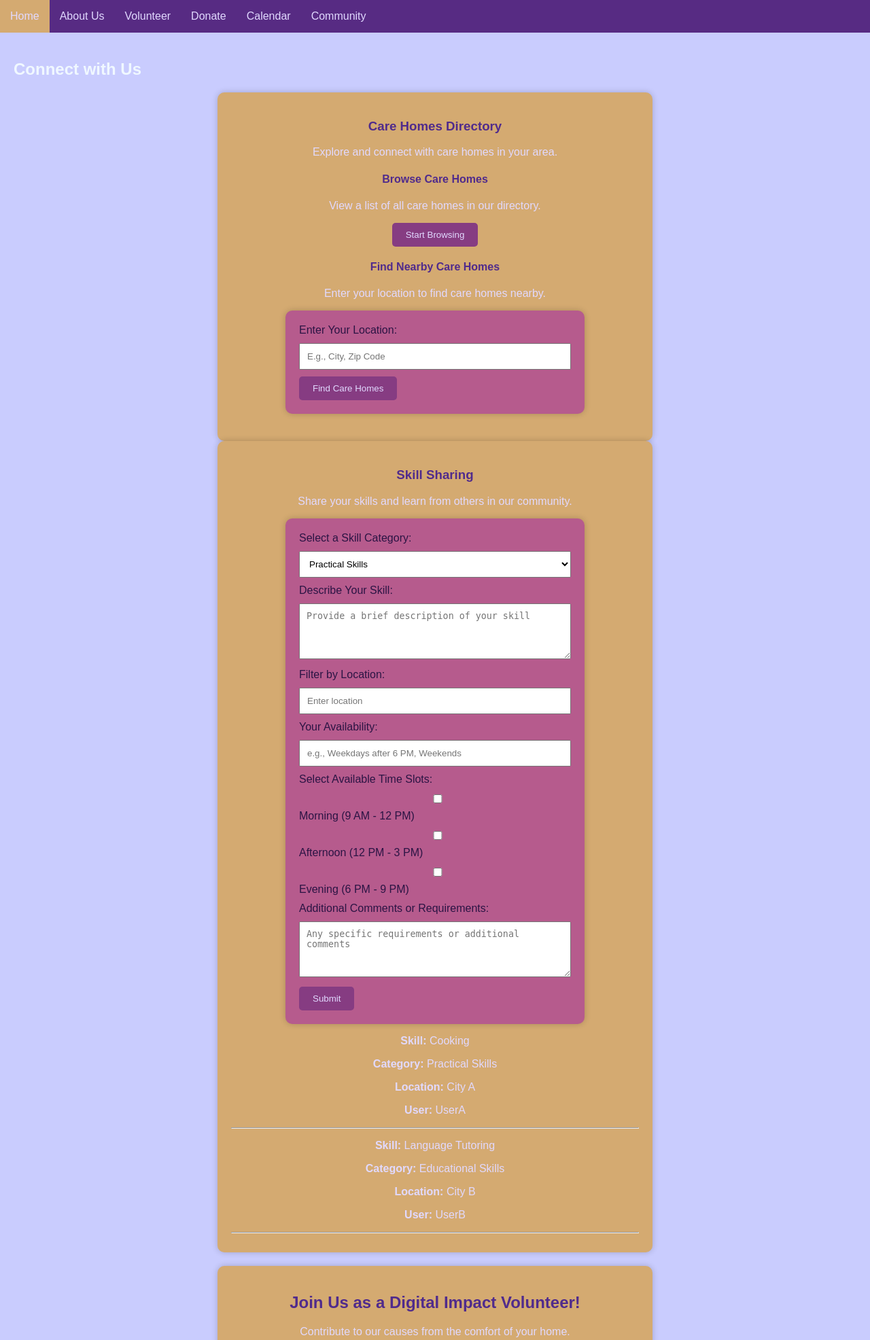
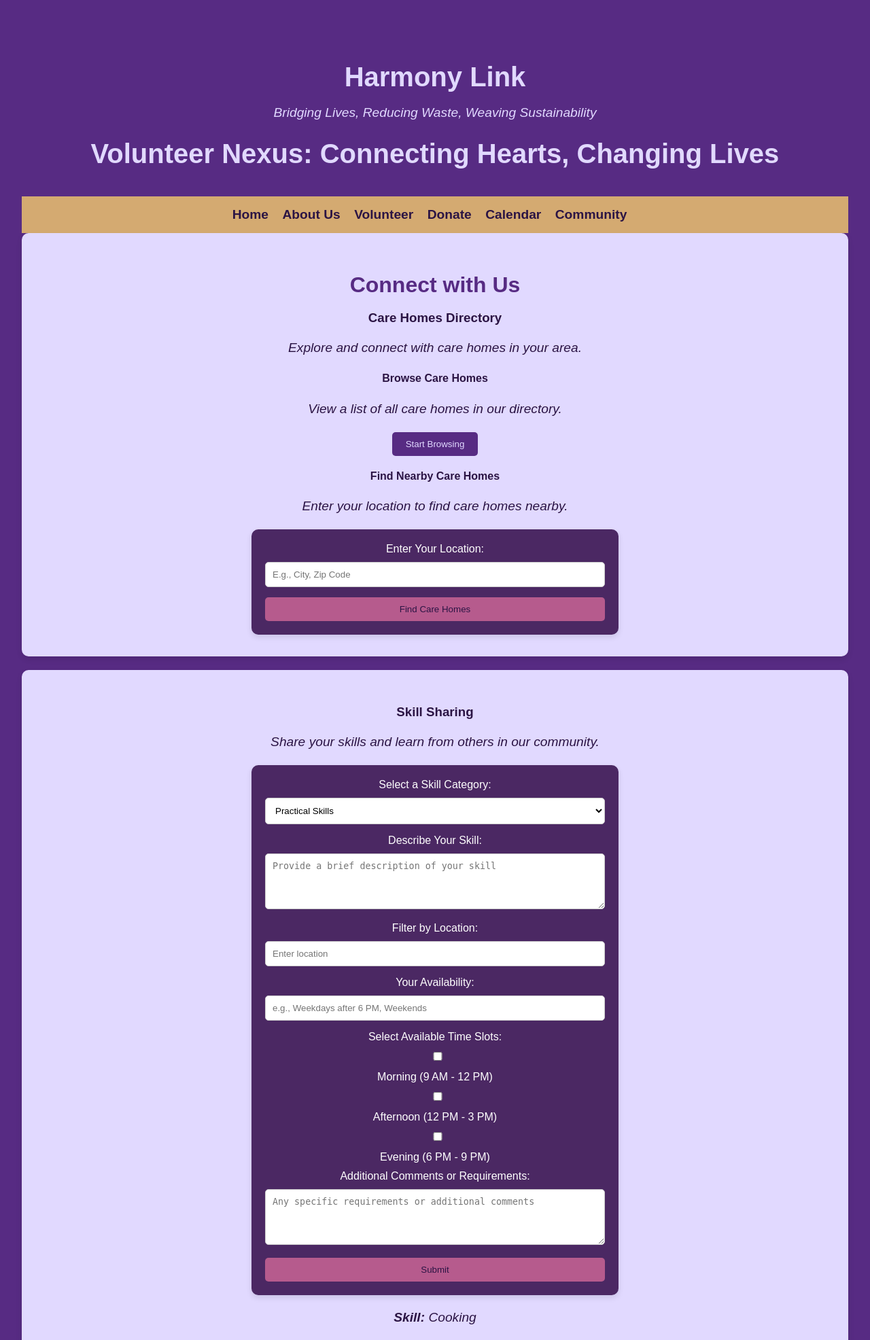
Before and after one commit to PSunidhi03/HarmonyLink, a Flask app: page /volunteer.html in a window 1280 px wide. Shown: the top 1972 px of the page at 68% size. Run offline with Flask 3, Linux system fonts and the light colour scheme.

Commit message:
Update CSS and HTML files for the website.

```diff
--- a/static/css/volunteer.css
+++ b/static/css/volunteer.css
@@ -1,3 +1,4 @@
+/* Global Styles */
 :root {
     --white: #e1d9ff;
     --dark-purple: #2b1444;
@@ -10,100 +11,193 @@
 }
 
 body {
-    background-color: var(--dark-purple);
-    color: var(--white);
+    background-color: var(--white);
+    color: var(--dark-purple);
     font-family: 'Arial', sans-serif;
     margin: 0;
+    padding: 0;
+    box-sizing: border-box;
 }
 
+/* Header Styles */
+header {
+    background-color: var(--train-purple);
+    color: var(--white);
+    text-align: center;
+    padding: 2rem;
+}
+
+header h1 {
+    font-size: 2.5rem;
+    margin-bottom: 0.5rem;
+    animation: zoomIn 1s ease-in-out;
+}
+
+header p {
+    font-size: 1.2rem;
+    font-style: italic;
+    animation: fadeInUp 1s ease-in-out;
+}
+
+/* Navigation Styles */
 nav {
-    background-color: var(--train-purple);
+    background-color: var(--train-window);
+    padding: 1rem;
+    text-align: center;
 }
 
 nav ul {
     list-style: none;
+    margin: 0;
     padding: 0;
-    margin: 0;
-    display: flex;
 }
 
 nav li {
-    margin: 0;
+    display: inline-block;
+    margin-right: 1rem;
 }
 
 nav a {
     text-decoration: none;
-    color: var(--white);
-    padding: 15px;
-    display: block;
+    color: var(--dark-purple);
+    font-weight: bold;
+    font-size: 1.2rem;
+    transition: color 0.3s ease-in-out;
 }
 
 nav a:hover {
-    background-color: var(--train-window);
-}
-
-.connect-section {
-    padding: 20px;
-}
-
-.directory-section, .skill-sharing-section, #remote-volunteering {
-    background-color: var(--train-window);
-    padding: 20px;
-    margin-bottom: 20px;
-    border-radius: 10px;
-    max-width: 600px;
-    margin: auto;
-    text-align: center;
-    box-shadow: 0 0 10px rgba(0, 0, 0, 0.2);
-}
-
-.directory-option, .skill-sharing-section, #remote-volunteering {
-    cursor: pointer;
-    margin-bottom: 20px;
-}
-
-.directory-option:hover, .skill-sharing-section:hover, #remote-volunteering:hover {
-    background-color: var(--light-pink);
-}
-
-h2, h3, h4 {
     color: var(--shooting-star-purple);
 }
 
+/* Main Content Styles */
+section {
+    padding: 2rem;
+    background-color: var(--white);
+    color: var(--dark-purple);
+    margin-bottom: 20px;
+    border-radius: 10px;
+    box-shadow: 0 4px 8px rgba(0, 0, 0, 0.1);
+}
+
+section h2 {
+    color: var(--train-purple);
+    font-size: 2rem;
+    margin-bottom: 1rem;
+    animation: zoomIn 1s ease-in-out;
+}
+
+section p {
+    font-size: 1.2rem;
+    line-height: 1.5;
+}
+
+/* Footer Styles */
+footer {
+    background-color: var(--train-window);
+    color: var(--dark-purple);
+    text-align: center;
+    padding: 1rem;
+    position: fixed;
+    bottom: 0;
+    left: 0;
+    width: 100%;
+}
+
+footer p {
+    font-size: 1rem;
+    margin: 0;
+}
+
+/* Form Styles */
 form {
-    background-color: var(--light-pink);
+    width: 100%;
+    max-width: 500px;
+    margin: 0 auto;
     padding: 20px;
+    background-color: #4b2863; /* Updated color for better contrast */
     border-radius: 10px;
-    box-shadow: 0 0 10px rgba(0, 0, 0, 0.2);
-    max-width: 400px;
-    margin: auto;
-    text-align: left;
+    box-shadow: 0 4px 8px rgba(0, 0, 0, 0.1);
 }
 
 form label {
     display: block;
     margin-bottom: 10px;
-    color: var(--dark-purple);
+    color: #fff; /* Updated label color for better visibility */
 }
 
 form input,
-form textarea,
-form select {
+form select,
+form textarea {
     width: 100%;
     padding: 10px;
-    margin-bottom: 10px;
+    margin-bottom: 15px;
+    border: 1px solid #ccc;
+    border-radius: 5px;
     box-sizing: border-box;
+    background-color: #fff; /* Updated input background color */
 }
 
-button {
-    background-color: var(--dark-pink);
-    color: var(--white);
-    padding: 10px 20px;
+form button[type="submit"] {
+    width: 100%;
+    padding: 10px;
+    background-color: var(--light-pink); /* Use light pink color */
+    color: var(--dark-purple); /* Text color */
     border: none;
+    border-radius: 5px;
     cursor: pointer;
-    border-radius: 5px;
+    transition: background-color 0.3s ease;
 }
 
-button:hover {
-    background-color: var(--dono-ka-sar);
+form button[type="submit"]:hover {
+    background-color: var(--shooting-star-purple); /* Darker pink on hover */
+    color: white; /* Text color on hover */
 }
+
+#customAmountDiv {
+    display: none;
+}
+
+/* Animations */
+@keyframes zoomIn {
+    from {
+        transform: scale(0.8);
+        opacity: 0;
+    }
+    to {
+        transform: scale(1);
+        opacity: 1;
+    }
+}
+
+@keyframes fadeInUp {
+    from {
+        transform: translateY(20px);
+        opacity: 0;
+    }
+    to {
+        transform: translateY(0);
+        opacity: 1;
+    }
+}
+
+/* Additional CSS for Volunteer Section */
+#remote-volunteering {
+    background-color: var(--white); /* Dark pink background */
+    color: var(--white); /* White text color */
+}
+
+/* Your existing CSS */
+
+.directory-option button {
+    background-color: var(--train-purple);
+    color: var(--white);
+    border: none;
+    padding: 10px 20px;
+    border-radius: 5px;
+    cursor: pointer;
+    transition: background-color 0.3s ease;
+}
+
+.directory-option button:hover {
+    background-color: var(--shooting-star-purple);
+}
--- a/templates/community.html
+++ b/templates/community.html
@@ -13,12 +13,12 @@
         <header>
       <h1>Harmony Link</h1>
       <p>Bridging Lives, Reducing Waste, Weaving Sustainability</p>
-       <h1>Donation and Support Hub</h1>
+       <h1>Community Canvas</h1>
     </header>
 <nav>
         <ul>
             <li><a href="index.html">Home</a></li>
-            <li><a href="about.html">About Us</a></li>
+            <li><a href="aboutus.html">About Us</a></li>
             <li><a href="volunteer.html">Volunteer</a></li>
             <li><a href="donate.html">Donate</a></li>
             <li><a href="calendar.html">Calendar</a></li>
--- a/templates/volunteer.html
+++ b/templates/volunteer.html
@@ -8,11 +8,17 @@
 </head>
 <body>
 
+<header>
+        <header>
+      <h1>Harmony Link</h1>
+      <p>Bridging Lives, Reducing Waste, Weaving Sustainability</p>
+       <h1>Volunteer Nexus: Connecting Hearts, Changing Lives</h1>
+    </header>
 <!-- Navigation Bar -->
 <nav>
    <ul>
             <li><a href="index.html">Home</a></li>
-            <li><a href="about.html">About Us</a></li>
+            <li><a href="aboutus.html">About Us</a></li>
             <li><a href="volunteer.html">Volunteer</a></li>
             <li><a href="donate.html">Donate</a></li>
             <li><a href="calendar.html">Calendar</a></li>
@@ -22,8 +28,9 @@
 </nav>
 
 <!-- Connect Page Sections -->
-<section class="connect-section">
-    <h2 style="color: aliceblue;">Connect with Us</h2>
+<section class="carehomedir">
+
+    <h2>Connect with Us</h2>
 
     <!-- Care Homes Directory Section -->
     <div class="directory-section">
@@ -49,9 +56,10 @@
             </form>
         </div>
     </div>
+</section>
 
     <!-- Skill Sharing Section -->
-
+<section id="skillshare">
    <div class="skill-sharing-section">
     <h3>Skill Sharing</h3>
     <p>Share your skills and learn from others in our community.</p>
@@ -102,13 +110,14 @@
         <!-- Skill listings will be dynamically added here using JavaScript -->
     </div>
 </div>
+</section>
 
 
 
 
 
 
-    <section id="remote-volunteering">
+<section id="remote-volunteering">
     <div class="remote-volunteering-section">
          <h2>Join Us as a Digital Impact Volunteer!</h2>
         <p>Contribute to our causes from the comfort of your home.</p>
@@ -149,7 +158,6 @@
         <!-- Add more content or features as needed -->
 
     </div>
-    </section>
 </section>
 <script src="main.js"></script>
 <!-- Your existing content -->
```
Also changed, not shown: templates/aboutus.html (+6 -6 lines), static/css/calender.css (added).
